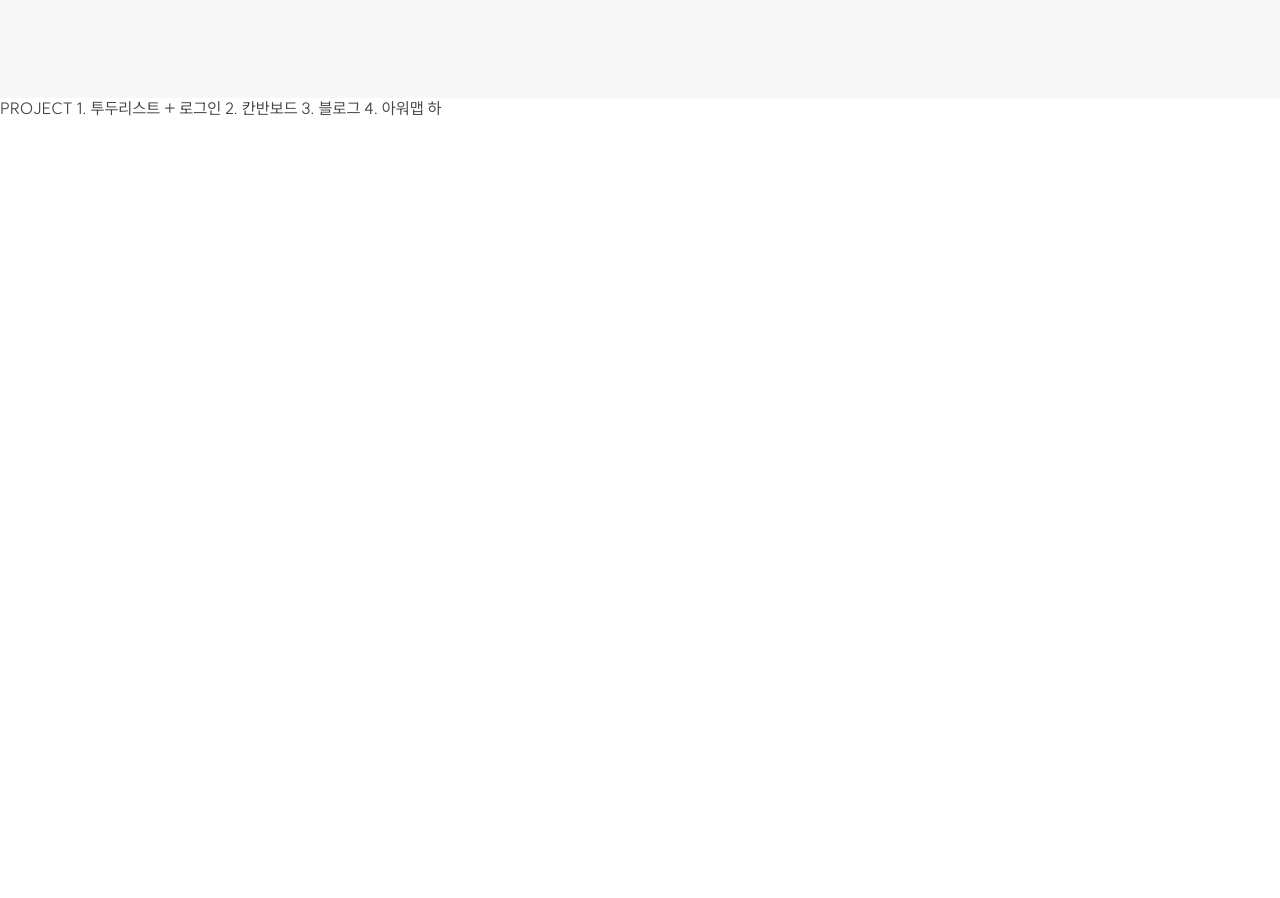
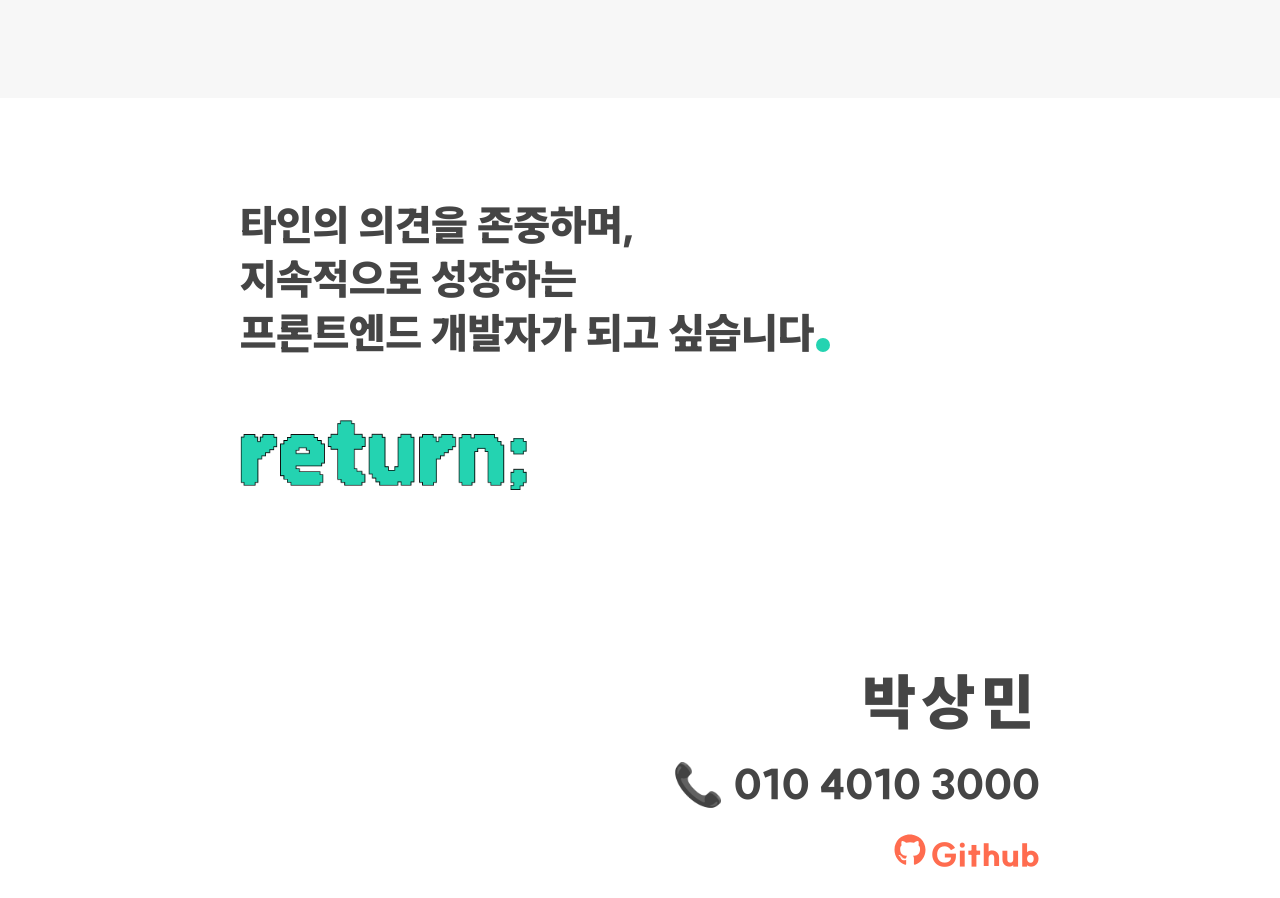
Before and after one commit to pparksang1013/Portfolio, a React (Vite) app: page / in a window 1280 px wide. Shown: the part 2468-3366 px from the top of the page. Before the commit the page ends 2586 px from the top, so only its background shows below. Built offline with nearby package versions, Linux system fonts and the light colour scheme.

Commit message:
⭐️FEAT Contact page

```diff
--- a/src/App.tsx
+++ b/src/App.tsx
@@ -1,6 +1,7 @@
 import MainComp from "./components/main_page/MainComp";
 import AboutComp from "./components/about_page/AboutComp";
 import ProjectComp from "./components/project_page/ProjectComp";
+import ContactComp from "./components/contact_page/ContactComp";
 
 import styled from "styled-components";
 
@@ -10,7 +11,7 @@ function App() {
             <MainComp />
             <AboutComp />
             <ProjectComp />
-            <div>PROJECT 1. 투두리스트 + 로그인 2. 칸반보드 3. 블로그 4. 아워맵 하</div>
+            <ContactComp />
         </Style_Root>
     );
 }
--- /dev/null
+++ b/src/components/contact_page/ContactComp.tsx
@@ -0,0 +1,79 @@
+import styled from "styled-components";
+import { FaGithub } from "react-icons/fa";
+
+function ContactComp() {
+    return (
+        <Style_ContactWrapper>
+            <Style_ContactTitle>
+                타인의 의견을 존중하며,
+                <br /> 지속적으로 성장하는
+                <br /> 프론트엔드 개발자가 되고 싶습니다
+            </Style_ContactTitle>
+
+            <img src="img/return.png" alt="return_img" height={70} className="return" />
+
+            <Style_ContactList>
+                <li>박상민</li>
+                <li>📞 010 4010 3000</li>
+                <li>
+                    <a href="github.com/pparksang1013">
+                        <FaGithub />
+                        Github
+                    </a>
+                </li>
+            </Style_ContactList>
+        </Style_ContactWrapper>
+    );
+}
+
+export default ContactComp;
+
+const Style_ContactWrapper = styled.footer`
+    height: 100vh;
+    max-width: 800px;
+    margin: 0 auto;
+    padding-top: 80px;
+`;
+
+const Style_ContactTitle = styled.h3`
+    margin: 20px 0 60px;
+    font-size: 2.6em;
+    font-weight: 900;
+    position: relative;
+    line-height: 1.3;
+
+    &::after {
+        content: "";
+        background-color: var(--primary-color);
+        width: 14px;
+        height: 14px;
+        border-radius: 50%;
+        position: absolute;
+        margin: 32px 0 5px 2px;
+    }
+`;
+
+const Style_ContactList = styled.ul`
+    display: flex;
+    align-items: flex-end;
+    flex-direction: column;
+    margin-top: 10rem;
+    font-size: 2.6rem;
+    font-weight: 900;
+
+    li {
+        line-height: 1.6;
+    }
+    li:first-of-type {
+        font-size: 3.8rem;
+        letter-spacing: 6px;
+    }
+    li:nth-of-type(3) a {
+        color: var(--orange-color);
+        font-size: 2rem;
+    }
+    li:nth-of-type(3) svg {
+        margin-right: 4px;
+        color: var(--orange-color);
+    }
+`;
```
